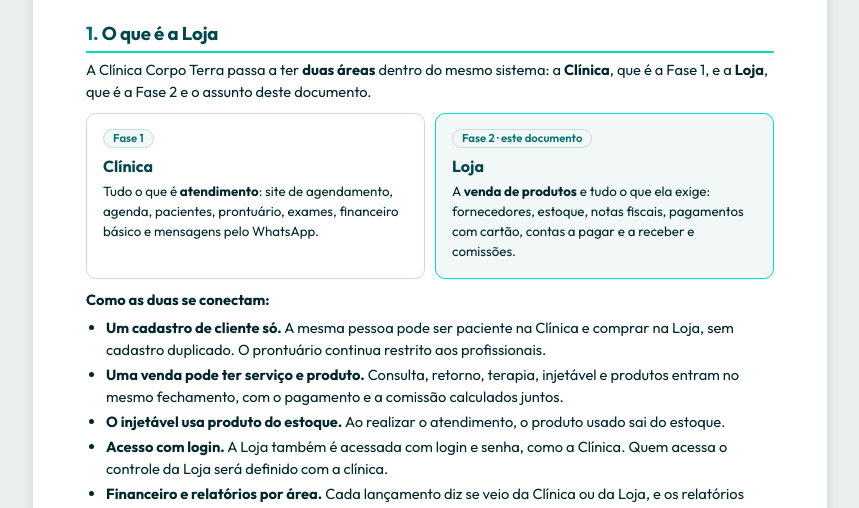
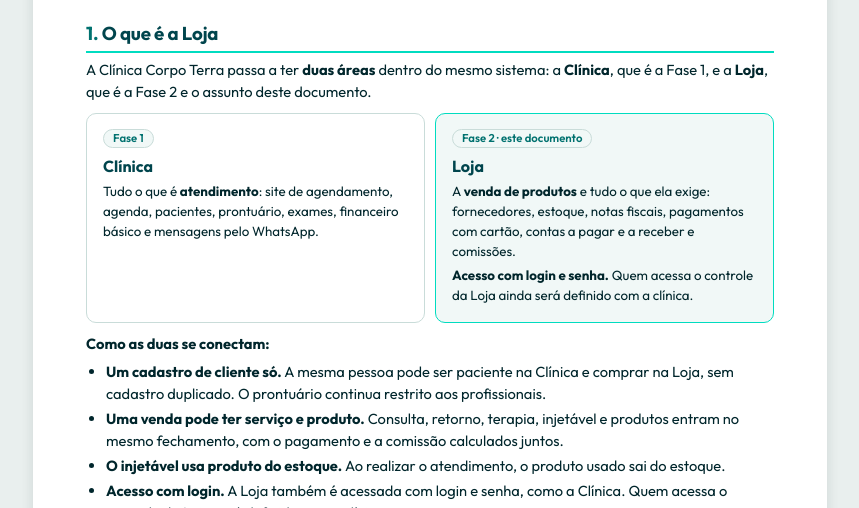
Before and after one commit to novvasaudeintegrativa-cmyk/clinicacorpoterra, a plain HTML site: page fase-2-loja.html in a window 1280 px wide. Shown: the part 292-800 px from the top of the page, without its empty margins (210-1069 px from the left). Drawn offline with Linux system fonts and the light colour scheme.

Commit message:
Fase 2 (Loja): acesso com login e quem acessa a definir, no cartão de abertura
Co-Authored-By: Claude Sonnet 5.5 <noreply@anthropic.com>

```diff
--- a/fase-2-loja.html
+++ b/fase-2-loja.html
@@ -77,6 +77,7 @@ td.m { font-weight: 600; }
       <span class="fase">Fase 2 · este documento</span>
       <h4>Loja</h4>
       <p>A <b>venda de produtos</b> e tudo o que ela exige: fornecedores, estoque, notas fiscais, pagamentos com cartão, contas a pagar e a receber e comissões.</p>
+      <p><b>Acesso com login e senha.</b> Quem acessa o controle da Loja ainda será definido com a clínica.</p>
     </div>
   </div>
   <p><b>Como as duas se conectam:</b></p>
```
